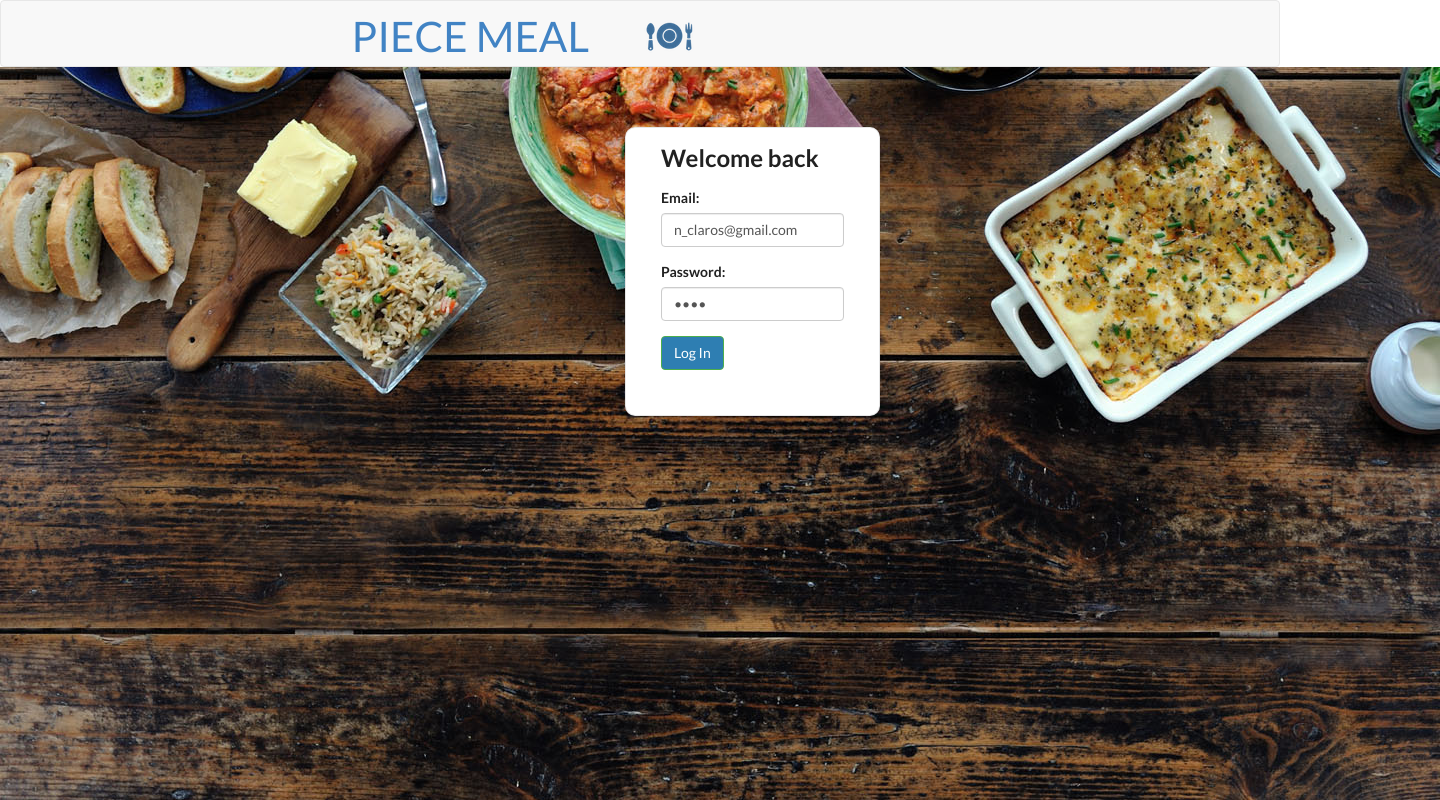
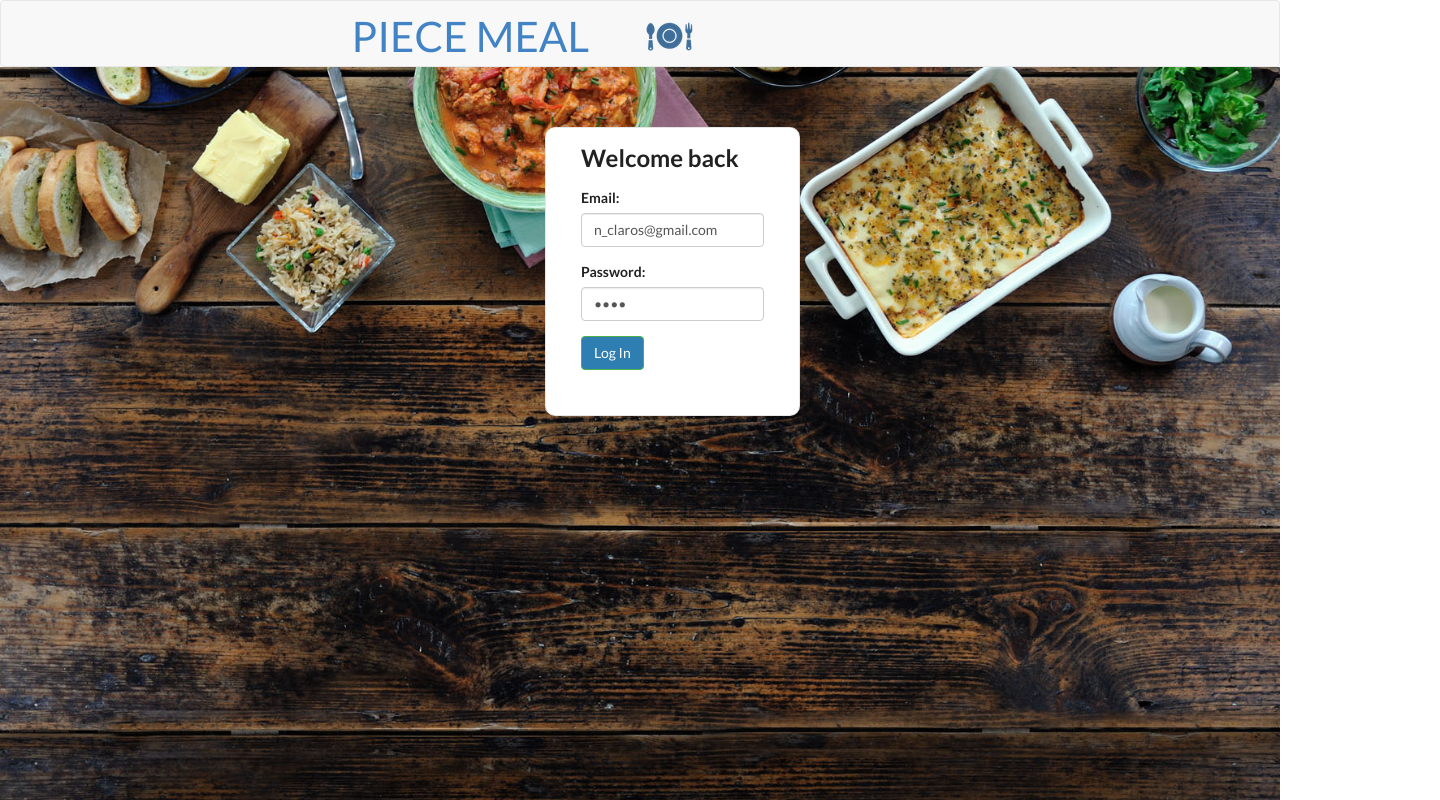
Before and after one commit to paolitaclo/piece-meal-angular, an Angular app in the folder piece-meal-angular/: page / in a window 1280 px wide. Shown: the top 800 px of the page, 1440 px wide, since content can reach past the window. Built offline with nearby package versions, Linux system fonts and the light colour scheme.

Commit message:
finished  CSS styling

```diff
--- a/piece-meal-angular/src/app/app.component.css
+++ b/piece-meal-angular/src/app/app.component.css
@@ -1,16 +1,29 @@
-.container {
+/* container is a bootstrap class that needs to be combined with grid */
+.app-container {
   width: 100%;
-  padding: 0;
+  height: 100%;
+  display: flex;
+  flex-direction: column;
 }
 .anchor {
   padding: .5em;
   font-size: 30apx;
 }
+
+.navbar {
+  flex: 0 0 auto;
+}
+
 .main-image{
+  flex: 1 1 auto;
   background-image: url('../assets/images/background2.jpg');
   background-repeat: no-repeat;
+  /* background-size is the property you need, try contain vs cover */
+  background-size: cover;
+  /*
   width: 1440px;
   height: 978px;
+  */
 }
 .custom {
     margin-bottom: 0;
--- a/piece-meal-angular/src/app/app.component.ts
+++ b/piece-meal-angular/src/app/app.component.ts
@@ -4,7 +4,7 @@ import { AuthenticationService } from './services/authentication.service';
 @Component({
   selector: 'app-root',
   template: `
-  <div class="container">
+  <div class="app-container">
     <nav class="navbar navbar-default custom">
       <div class="row">
         <div class="col-xs-6 col-s-6 col-md-6 brand brand-name">
@@ -14,11 +14,8 @@ import { AuthenticationService } from './services/authentication.service';
               <img class="logo-image" alt="Brand" src="../assets/images/icon-food.png">
               </div>
         <div class="col-xs-4 col-md-4 button-right">
-          <div class="">
-            <div class="">
-              <button class="btn btn-primary btn-lg" (click)="logOut()" *ngIf="authenticationService.userInfo" name="logOut">Log Out</button>
-            </div>
-          </div>
+          <button class="btn btn-primary btn-lg" (click)="logOut()"
+          *ngIf="authenticationService.userInfo" name="logOut">Log Out</button>
         </div>
       </div>
 
```
